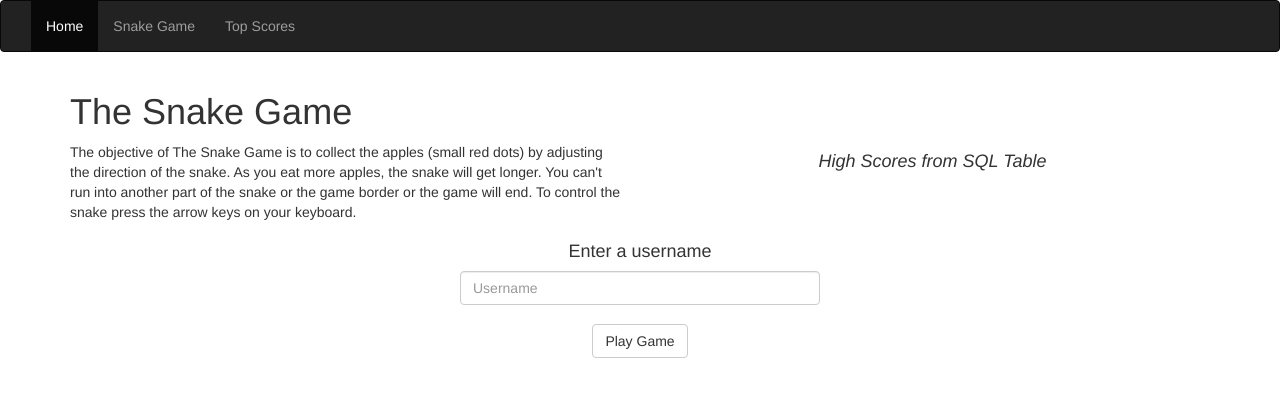
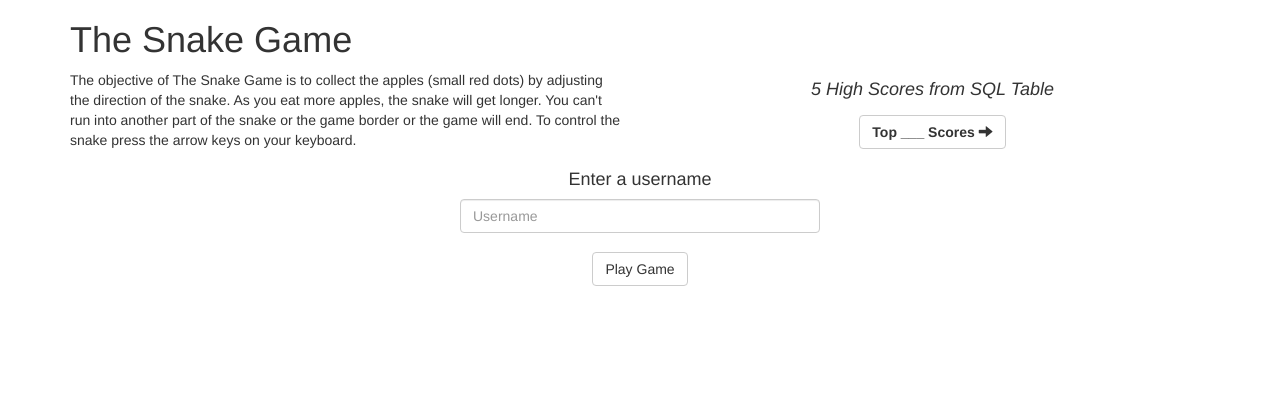
Before and after one commit to barwar18/Snake-Game-Website, a PHP site: page / in a window 1280 px wide. Shown: the top 397 px of the page. Run offline with PHP 8.4, Linux system fonts and the light colour scheme.

Commit message:
Forced Login Functional
Figured out the php code necessary to force users to enter a username before playing the game. Removed the navbar as it's unnecessary now.

```diff
--- a/html&css/index.html
+++ b/html&css/index.html
@@ -14,7 +14,7 @@
     </head>
 
     <body>
-        <nav class = "navbar navbar-inverse">
+        <!-- <nav class = "navbar navbar-inverse">
             <div class = "container-fluid">
                 <div class = "navbar-header">
                     <button type="button" class="navbar-toggle" data-toggle="collapse" data-target="#myNavbar">
@@ -26,12 +26,12 @@
                 <div class="collapse navbar-collapse" id="myNavbar">
                     <ul class = "nav navbar-nav">
                         <li class="active"><a href="index.html">Home</a></li>
-                        <li><a href="gamePage.html">Snake Game</a></li>
+                        <li><a href="gamePage.php">Snake Game</a></li>
                         <li><a href="scores.html">Top Scores</a></li>
                     </ul>
                 </div>
             </div>
-        </nav>
+        </nav> -->
         <div class = "container">
             <div class = "row">
                 <div class = "col-xs-12">
@@ -45,14 +45,15 @@
                     </p>
                 </div>
                 <div class = "col-sm-6 centered">
-                    <h4><i>High Scores from SQL Table</i></h4>
+                    <h4><i>5 High Scores from SQL Table</i></h4>
+                    <a href = "scores.html"><button class="btn btn-default"><b>Top ___ Scores</b> <span class = "glyphicon glyphicon-arrow-right"></span></button></a>
                 </div>
             </div>
             <div class = "row centered">
                 <div class = "col-sm-4"></div>
                 <div class = "col-sm-4">
                     <h4>Enter a username</h4>
-                    <form action="#" method = "post"> <!-- Change # to a .php file to send information to that file -->
+                    <form action="gamePage.php" method = "post">
                         <div class="form-group">
                           <input type="text" class="form-control" placeholder="Username" name = "uname" required>
                         </div>
--- a/html&css/scores.html
+++ b/html&css/scores.html
@@ -14,7 +14,7 @@
     </head>
 
     <body>
-        <nav class = "navbar navbar-inverse">
+        <!-- <nav class = "navbar navbar-inverse">
             <div class = "container-fluid">
                 <div class = "navbar-header">
                     <button type="button" class="navbar-toggle" data-toggle="collapse" data-target="#myNavbar">
@@ -26,12 +26,12 @@
                 <div class="collapse navbar-collapse" id="myNavbar">
                     <ul class = "nav navbar-nav">
                         <li><a href="index.html">Home</a></li>
-                        <li><a href="gamePage.html">Snake Game</a></li>
+                        <li><a href="gamePage.php">Snake Game</a></li>
                         <li class="active"><a href="scores.html">Top Scores</a></li>
                     </ul>
                 </div>
             </div>
-        </nav>
+        </nav> -->
         <div class = "container">
             <div class = "row">
                 <div class = "col-xs-12">
```
Also changed, not shown: html&css/gamePage.php (renamed from html&css/gamePage.html, +11 -3 lines).
